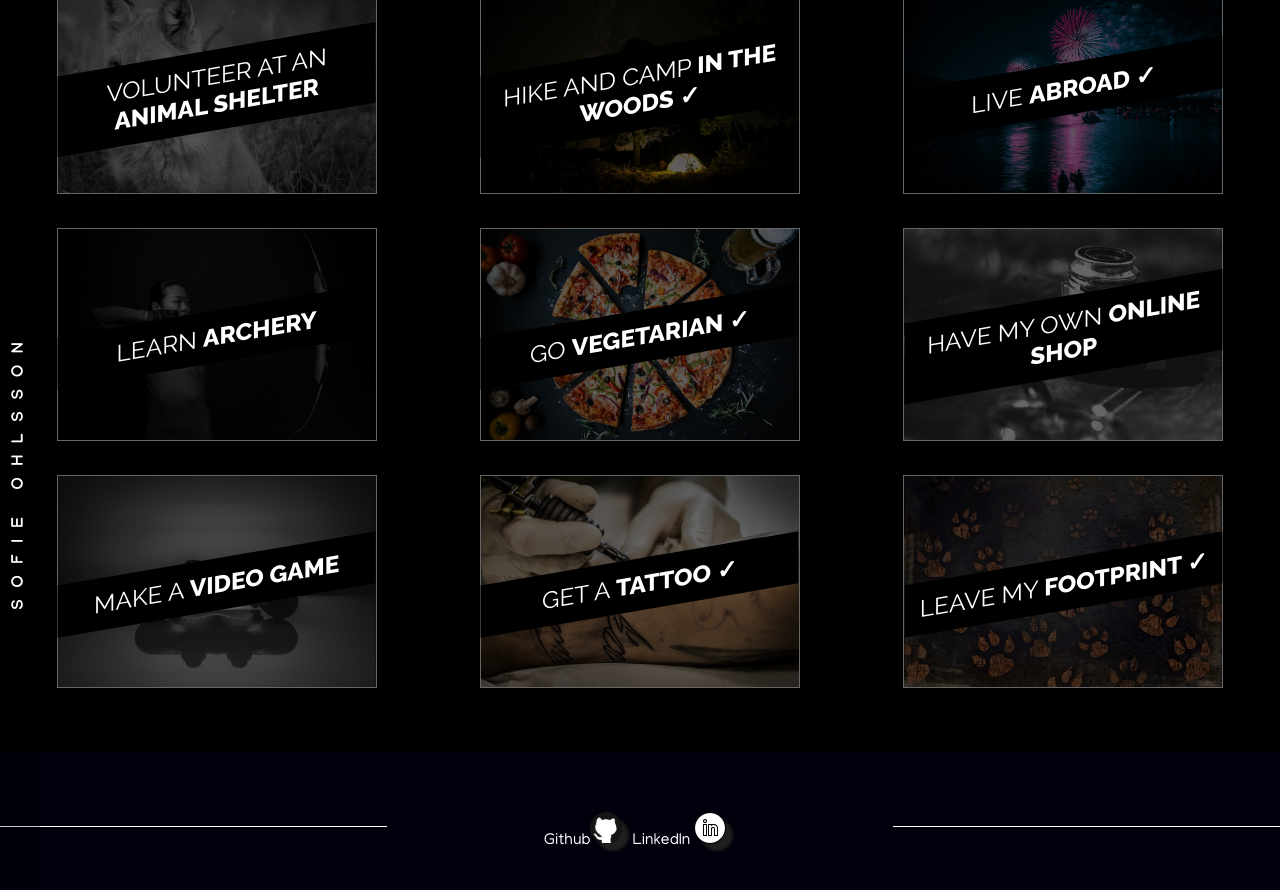
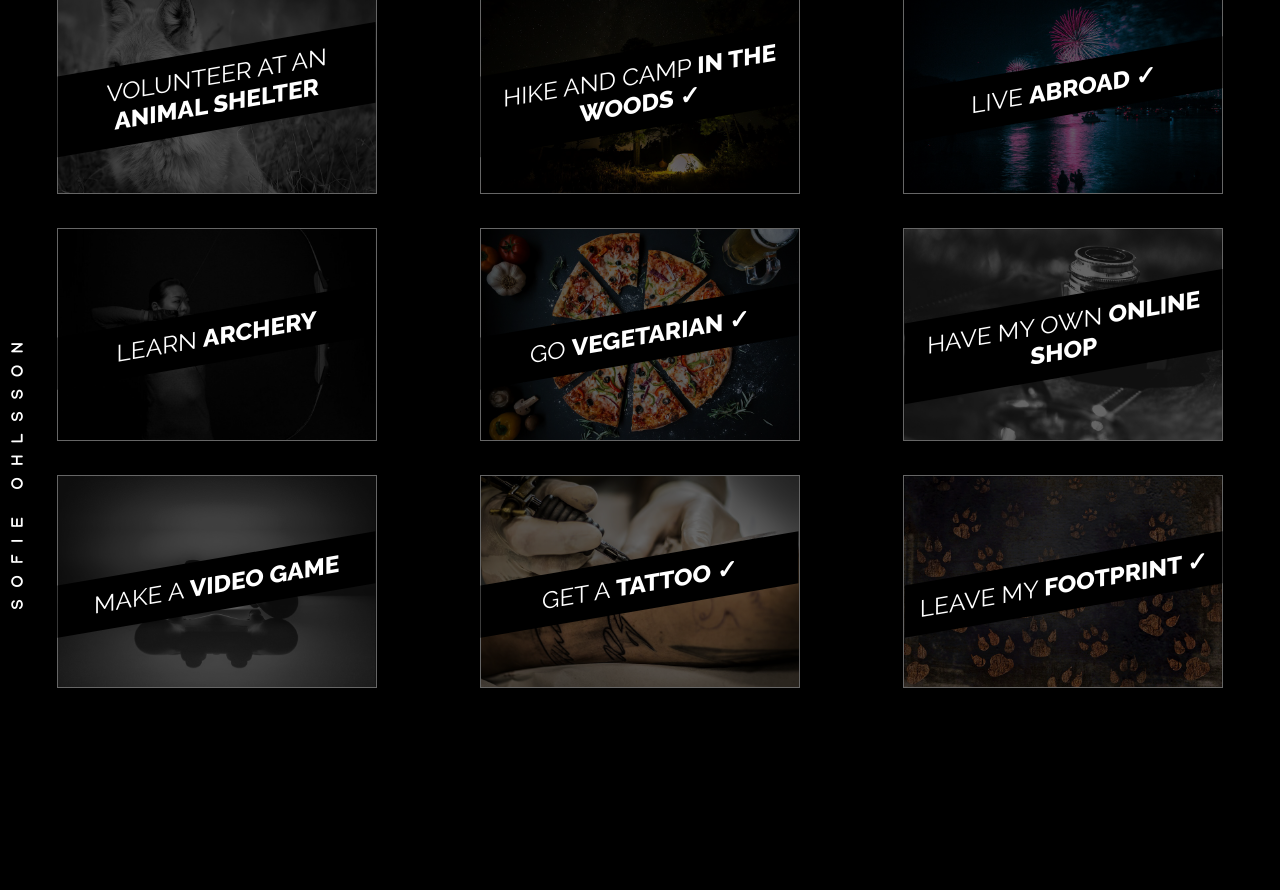
Before and after one commit to Sofieohlsson/sofieohlsson, a Jekyll site: the page built from portfolio.md, in a window 1280 px wide and 900 px high, scrolled down 1732 px. Shown: the top 890 px of the window. Built offline with Jekyll 4.4.1, drawn with Linux system fonts in a browser that asks for light colours.

Commit message:
page two animations

```diff
--- a/_includes/footer.html
+++ b/_includes/footer.html
@@ -1,4 +1,4 @@
-<footer data-aos="fade-down"
+<footer class="inscroll" data-aos="fade-down"
 data-aos-easing="linear"
 data-aos-duration="1000">
     <div></div>
--- a/_includes/nav.html
+++ b/_includes/nav.html
@@ -1,4 +1,4 @@
-<nav class="topnav" id="myTopnav"  data-aos="fade-down"  data-aos-duration="1000" >
+<nav class="topnav inscroll" id="myTopnav"  data-aos="fade-down"  data-aos-duration="1000" >
     <a href="/" class="active">Home</a>
     <a href="#archives">Archives</a>
     <a href="#bucketlist">Bucketlist</a>
--- a/_sass/pagetwo.scss
+++ b/_sass/pagetwo.scss
@@ -265,3 +265,21 @@
 
     }
   }
+
+  .inscroll{
+    opacity: 0;
+    transition: all 1s ease-in;
+  }
+
+  .right{
+  transform: translateX(100px);
+  }
+
+  .left{
+    transform: translateX(-100px);
+}
+
+.visible{
+  opacity: 1;
+  transform: $initialState;
+}
--- a/assets/script/portfolio.js
+++ b/assets/script/portfolio.js
@@ -0,0 +1,28 @@
+function checkForVisibility() {
+    let pagetwo = document.querySelectorAll(".inscroll");
+    pagetwo.forEach(function(element) {
+      if (isElementInViewport(element)) {
+        element.classList.add("visible");
+      }
+    });
+
+  }
+
+
+
+  function isElementInViewport (el) {
+    var rect = el.getBoundingClientRect();
+
+    return (
+      rect.top >= 0 &&
+      rect.left >= 0 &&
+      rect.bottom <= (window.innerHeight || document.documentElement.clientHeight) &&
+      rect.right <= (window.innerWidth || document.documentElement.clientWidth)
+    );
+  }
+
+  if (window.addEventListener) {
+    addEventListener('DOMContentLoaded', checkForVisibility, false);
+    addEventListener('load', checkForVisibility, false);
+    addEventListener('scroll', checkForVisibility, false);
+  }
--- a/portfolio.md
+++ b/portfolio.md
@@ -8,7 +8,7 @@
 <a href="#sofie"><span class="arrow">&#8595;</span></a>
 
 
-<div class="s-wrapper">
+<div class="s-wrapper inscroll">
 <h1>Sofie Ohlsson</h1>
 </div>
 
@@ -27,11 +27,10 @@
 
 
 
-
+<div class="inscroll left">
 <h2 id="sofie">Hi, I'm Sofie </h2>
-
-
 <p>I'm a Frontend Developer. I make your business look good by creating a beautiful website</p>
+</div>
 
 </div>
 
@@ -58,22 +57,26 @@
 <img src="assets/images/available-ontop.png" class="portfolio-overlay-pp profile-picture mobile-hide">
 </section>
 
+<div class="inscroll right">
 <h2>Available for new projects</h2>
 <p>Currently awailable for freelance. Contact me at contact@sofieohlsson.com</p>
+</div>
 
 </div>
 
 </div>
 
 <p class="padtest"></p>
+<div class="inscroll left">
 <h2 id="bucketlist">Bucketlist</h2>
 <p>Life is unexpected. Make the most of it. Turn you dreams into memories</p>
+</div>
 </main>
 
 <section class="container flex-cards page-section">
 {% for bucketlist in site.data.bucketlist %}
     <div class="wrap flex-cards {{bucketlist.class}}">
-        <div class="card">
+        <div class="card inscroll">
             <figure class="card-header snip1104">
             <img src="{{bucketlist.image}}">
             <div class="card-inner">
```
Also changed, not shown: assets/script/index.js (line endings or trailing spaces).
